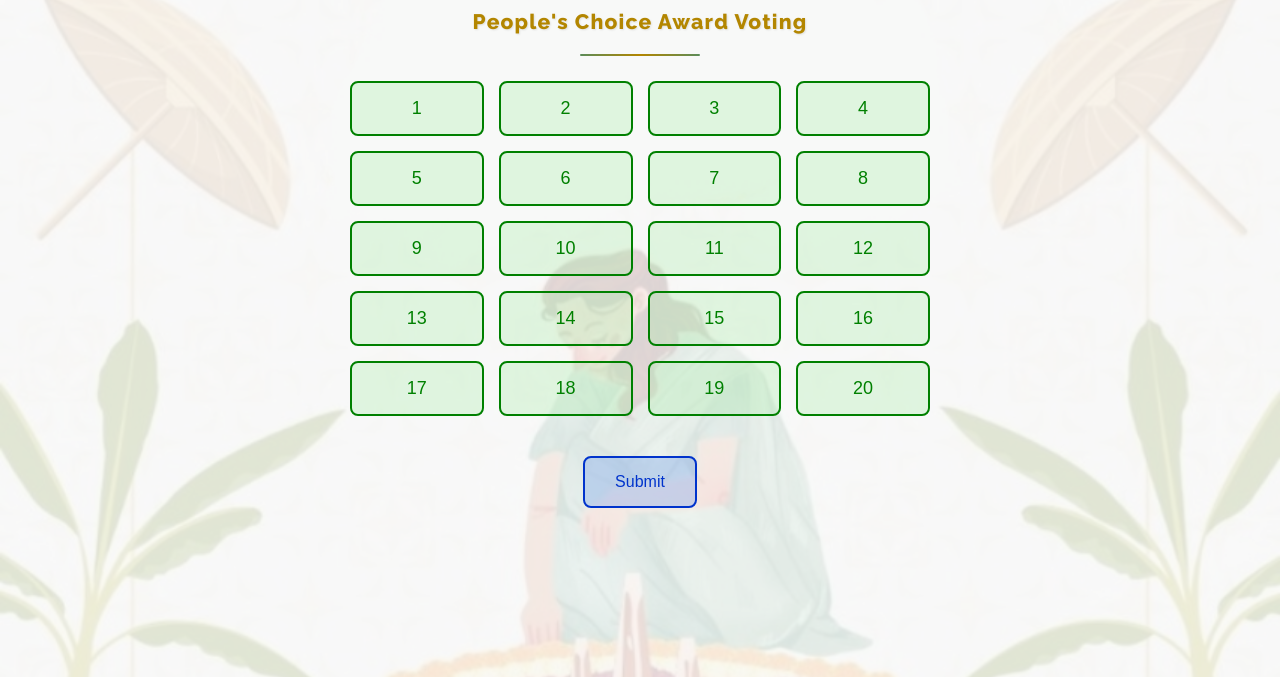
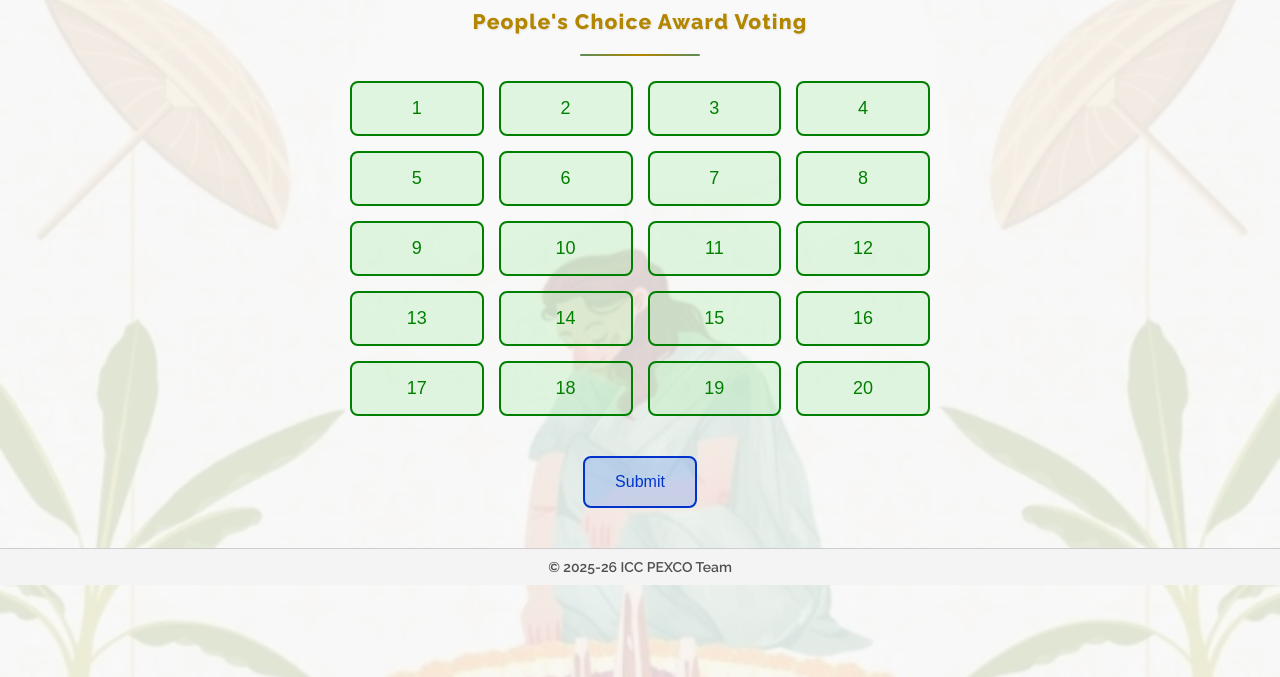
Before and after one commit to MartinaJohn/onam-voting-app, a website: page index.html in a window 1280 px wide. Shown: the part 123-800 px from the top of the page. Drawn offline with nearby package versions, Linux system fonts and the light colour scheme.

Commit message:
footer added

```diff
--- a/index.html
+++ b/index.html
@@ -75,4 +75,5 @@
       }
     </script>
   </body>
+  <footer>© 2025-26 ICC PEXCO Team</footer>
 </html>
--- a/styles.css
+++ b/styles.css
@@ -160,6 +160,16 @@ button.selected {
 #message.warning {
   color: #f9a825; /* amber */
 }
+footer {
+  text-align: center;
+  padding: 10px 0;
+  background-color: #f4f4f4;
+  color: #515050;
+  font-family: "Raleway", sans-serif;
+  font-size: 14px;
+  border-top: 1px solid #ccc;
+  margin-top: 40px;
+}
 
 @keyframes fadeInUp {
   from {
```
